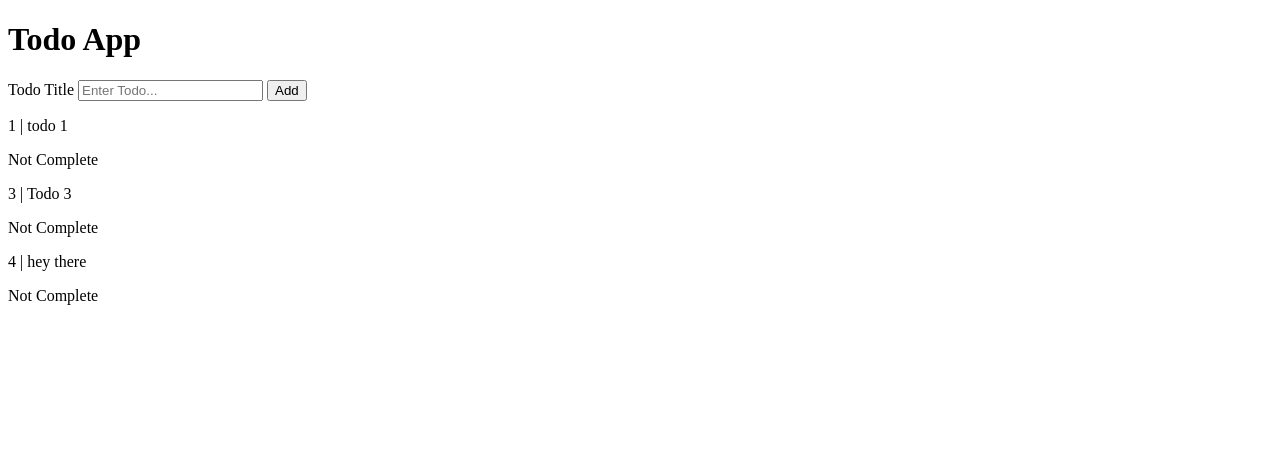
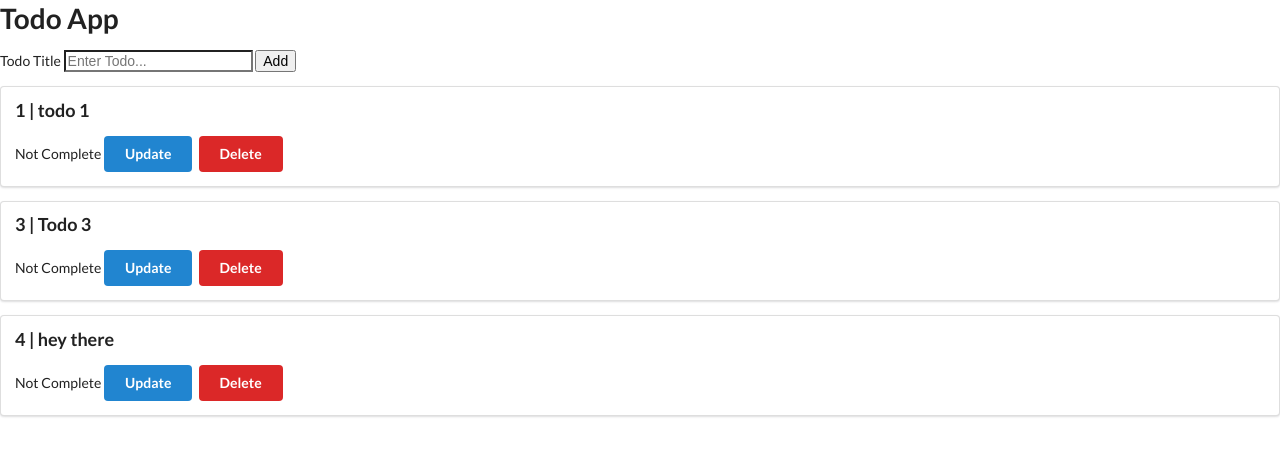
Before and after one commit to ollie-herridge10/Project3, a Flask app: page / in a window 1280 px wide. Shown: the top 456 px of the page. Run offline with Flask 3, Linux system fonts and the light colour scheme; data comes from the database, SQL or seed files in the repository; both versions use the stored data as it was after the commit; some libraries are stand-ins or nearby versions.

Commit message:
styling, update and delete

```diff
--- a/app.py
+++ b/app.py
@@ -1,4 +1,4 @@
-from flask import Flask, render_template
+from flask import Flask, render_template, request, redirect, url_for
 from flask_sqlalchemy import SQLAlchemy
 
 app = Flask(__name__)
@@ -16,7 +16,35 @@ class Todo(db.Model):
 def index():
     # show all todos
     todo_list = Todo.query.all()
+    print(todo_list)
     return render_template('base.html', todo_list=todo_list)
+
+@app.route("/add", methods=["POST"])
+def add():
+    # add new item
+    title = request.form.get("title")
+    new_todo = Todo(title=title, complete=False)
+    db.session.add(new_todo)
+    db.session.commit()
+    return redirect(url_for("index"))
+
+@app.route("/update/<int:todo_id>")
+def update(todo_id):
+    # add new item
+    todo = Todo.query.filter_by(id=todo_id).first()
+    todo.complete = not todo.complete
+    db.session.commit()
+    return redirect(url_for("index"))
+
+
+@app.route("/delete/<int:todo_id>")
+def delete(todo_id):
+    # add new item
+    todo = Todo.query.filter_by(id=todo_id).first()
+    db.session.delete(todo)
+    db.session.commit()
+    return redirect(url_for("index"))
+
 
 if __name__ == "__main__":
     db.create_all()
--- a/templates/base.html
+++ b/templates/base.html
@@ -4,12 +4,15 @@
     <meta charset="UTF-8">
     <meta name="viewport" content="width=device-width, initial-scale=1.0">
     <title>Todo App</title>
+
+    <link rel="stylesheet" href="https://cdn.jsdelivr.net/npm/semantic-ui@2.5.0/dist/semantic.min.css">
+    <script src="https://cdn.jsdelivr.net/npm/semantic-ui@2.5.0/dist/semantic.min.js"></script>
 </head>
 <body>
 
     <h1>Todo App</h1>
 
-    <form action="">
+    <form action="/add" method="post">
         <div>
             <label for="title">Todo Title</label>
             <input type="text" name="title" placeholder="Enter Todo...">
@@ -19,7 +22,8 @@
 
 
     {% for todo in todo_list %}
-        <p> {{ todo.id }} | {{ todo.title }} </p>
+    <div class="ui segment">
+        <p class="ui big header"> {{ todo.id }} | {{ todo.title }} </p>
 
         {% if todo.complete == False %}
             <span>Not Complete</span>
@@ -27,6 +31,9 @@
             <span>Completed</span>
         {% endif %}
 
+        <a class="ui blue button" href="/update/{{ todo.id }}">Update</a>
+        <a class="ui red button" href="/delete/{{ todo.id }}">Delete</a>
+    </div>
     {% endfor %}
 
 </body>
```
Also changed, not shown: instance/db.sqlite.
